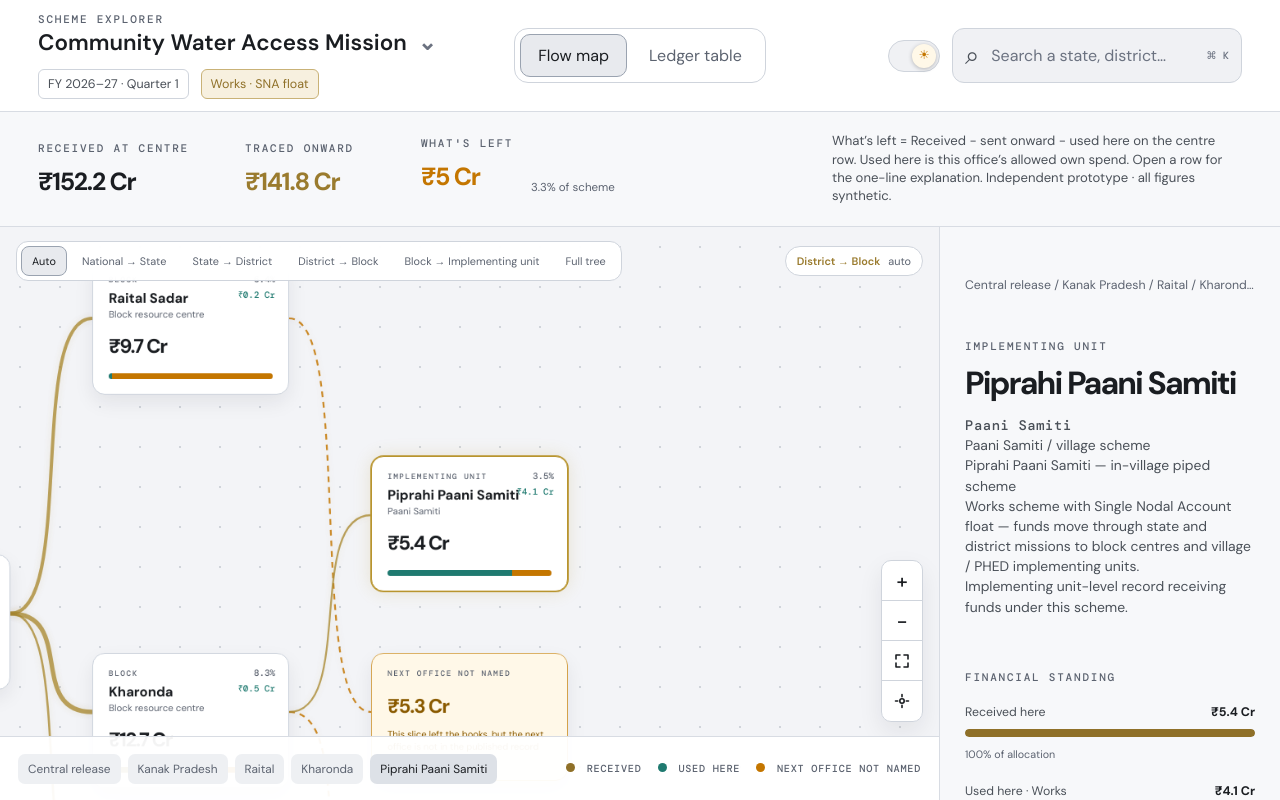
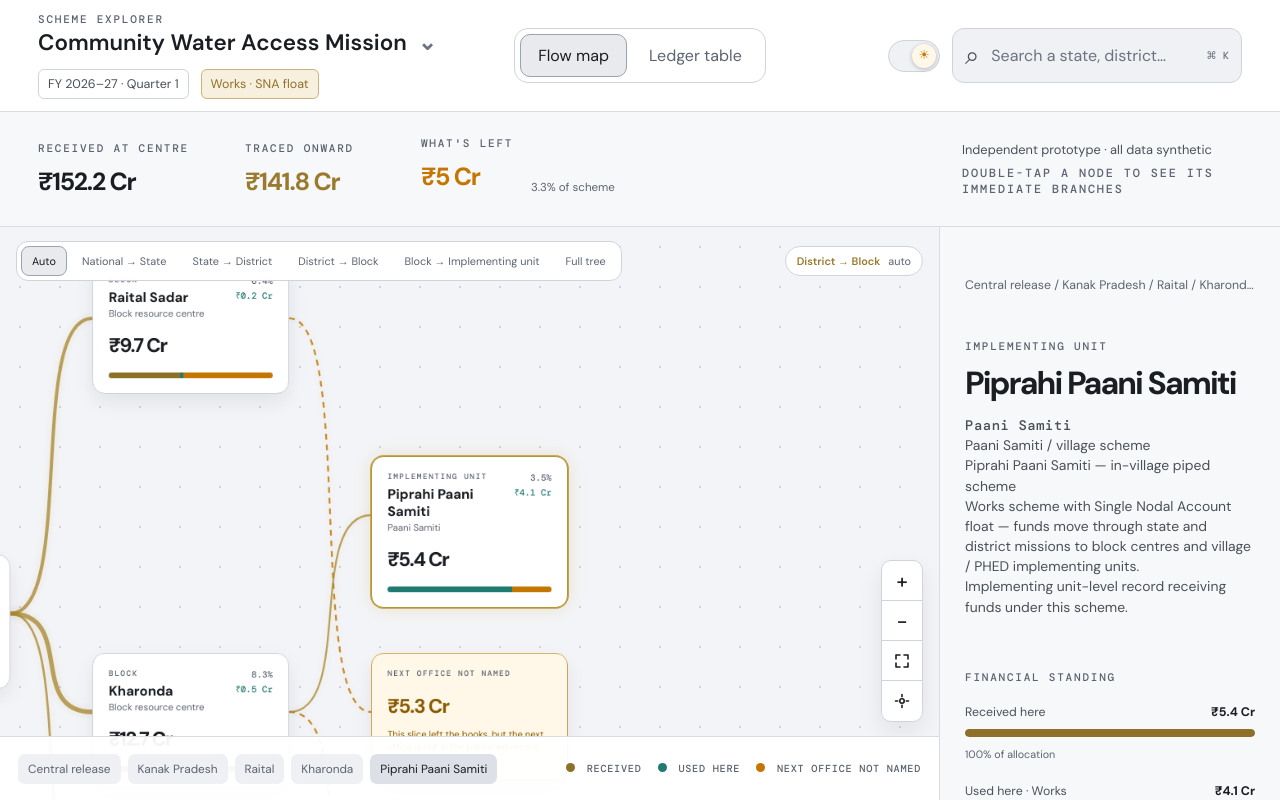
Before and after one commit to khushal-sahni/ourmoney, a React (Vite) app: page / in a window 1280 px wide. Built offline with nearby package versions, Linux system fonts and the light colour scheme.

Commit message:
fix chips

```diff
--- a/src/App.tsx
+++ b/src/App.tsx
@@ -196,9 +196,9 @@ export function App(): ReactElement {
           tone="amber"
           detail={`${metrics.awaitingSharePercent}% of scheme`}
         />
-        <p>
-          What’s left = Received − sent onward − used here on the centre row. Used here is this office’s allowed own spend.
-          Open a row for the one-line explanation. Independent prototype · all figures synthetic.
+        <p className="metrics-note">
+          Independent prototype · all data synthetic
+          <span>Double-tap a node to see its immediate branches</span>
         </p>
       </section>
 
--- a/src/components/flow-canvas.tsx
+++ b/src/components/flow-canvas.tsx
@@ -31,6 +31,17 @@ interface IPoint {
 const NODE_WIDTH = 240;
 const BUTTON_ZOOM_STEP = 1.18;
 const FIT_PADDING = 56;
+const DOUBLE_TAP_MS = 340;
+
+interface IBranchToggleState {
+  readonly collapsedIds: ReadonlySet<string>;
+  readonly revealedIds: ReadonlySet<string>;
+}
+
+const EMPTY_BRANCH_TOGGLE: IBranchToggleState = {
+  collapsedIds: new Set(),
+  revealedIds: new Set()
+};
 
 export function FlowCanvas({
   scenario,
@@ -51,12 +62,21 @@ export function FlowCanvas({
   const stageRef = useRef<HTMLDivElement>(null);
   const transformRef = useRef<ITransform>({ x: 48, y: 36, zoom: 0.82 });
   const [transform, setTransform] = useState<ITransform>(transformRef.current);
+  const [branchToggle, setBranchToggle] = useState<IBranchToggleState>(EMPTY_BRANCH_TOGGLE);
   const drag = useRef<{ readonly pointerId: number; readonly point: IPoint; readonly transform: ITransform } | undefined>(undefined);
   const touches = useRef(new Map<number, IPoint>());
   const pinch = useRef<{ readonly distance: number; readonly centre: IPoint; readonly transform: ITransform } | undefined>(undefined);
   const pendingWheel = useRef<{ anchor: IPoint; factor: number } | undefined>(undefined);
   const wheelRaf = useRef<number | undefined>(undefined);
+  const lastTapRef = useRef<{ readonly id: string; readonly at: number } | undefined>(undefined);
+  const pendingCenterIdRef = useRef<string | undefined>(undefined);
   const bandOptions = useMemo(() => hierarchyOptions(scenario.lastMileLabel), [scenario.lastMileLabel]);
+
+  useEffect(() => {
+    setBranchToggle(EMPTY_BRANCH_TOGGLE);
+    lastTapRef.current = undefined;
+    pendingCenterIdRef.current = undefined;
+  }, [scenario.id]);
 
   const applyTransform = useCallback((next: ITransform | ((current: ITransform) => ITransform)): void => {
     setTransform((current) => {
@@ -67,12 +87,76 @@ export function FlowCanvas({
   }, []);
 
   const layout = useMemo(
-    () => buildFlowLayout(scenario, hierarchyMode, transform.zoom, branchFocusId),
-    [scenario, hierarchyMode, transform.zoom, branchFocusId]
+    () => buildFlowLayout(
+      scenario,
+      hierarchyMode,
+      transform.zoom,
+      branchFocusId,
+      branchToggle.collapsedIds,
+      branchToggle.revealedIds
+    ),
+    [scenario, hierarchyMode, transform.zoom, branchFocusId, branchToggle]
   );
   const schemeTotalPaise = scenario.nodes.find((node) => node.level === 'national')?.receivedPaise
     ?? scenario.nodes[0]?.receivedPaise
     ?? 0;
+
+  const centerOnNode = useCallback((nodeId: string): void => {
+    const target = layout.nodes.find((node) => node.fundingNodeId === nodeId && node.kind === 'funding');
+    if (!target || !stageRef.current) return;
+    const rect = stageRef.current.getBoundingClientRect();
+    const zoom = transformRef.current.zoom;
+    applyTransform({
+      zoom,
+      x: rect.width / 2 - (target.x + NODE_WIDTH / 2) * zoom,
+      y: rect.height / 2 - (target.y + 70) * zoom
+    });
+  }, [applyTransform, layout.nodes]);
+
+  const toggleImmediateChildren = useCallback((nodeId: string): void => {
+    const hasChildren = scenario.nodes.some((node) => node.parentId === nodeId);
+    if (!hasChildren) return;
+
+    const childVisible = layout.nodes.some((node) => {
+      if (node.kind !== 'funding') return false;
+      const raw = scenario.nodes.find((candidate) => candidate.id === node.fundingNodeId);
+      return raw?.parentId === nodeId;
+    });
+
+    pendingCenterIdRef.current = nodeId;
+    setBranchToggle((prev) => {
+      const collapsedIds = new Set(prev.collapsedIds);
+      const revealedIds = new Set(prev.revealedIds);
+      if (collapsedIds.has(nodeId) || !childVisible) {
+        collapsedIds.delete(nodeId);
+        revealedIds.add(nodeId);
+      } else {
+        collapsedIds.add(nodeId);
+        revealedIds.delete(nodeId);
+      }
+      return { collapsedIds, revealedIds };
+    });
+  }, [layout.nodes, scenario.nodes]);
+
+  useEffect(() => {
+    const nodeId = pendingCenterIdRef.current;
+    if (!nodeId) return;
+    pendingCenterIdRef.current = undefined;
+    centerOnNode(nodeId);
+  }, [layout, centerOnNode]);
+
+  const activateNode = useCallback((nodeId: string): void => {
+    const now = performance.now();
+    const last = lastTapRef.current;
+    if (last && last.id === nodeId && now - last.at < DOUBLE_TAP_MS) {
+      lastTapRef.current = undefined;
+      onSelect(nodeId);
+      toggleImmediateChildren(nodeId);
+      return;
+    }
+    lastTapRef.current = { id: nodeId, at: now };
+    onSelect(nodeId);
+  }, [onSelect, toggleImmediateChildren]);
 
   const pointFromClient = (clientX: number, clientY: number): IPoint => {
     const rect = stageRef.current?.getBoundingClientRect();
@@ -348,7 +432,7 @@ export function FlowCanvas({
               selected={node.fundingNodeId === selectedId}
               zoom={transform.zoom}
               schemeTotalPaise={schemeTotalPaise}
-              onSelect={onSelect}
+              onActivate={activateNode}
             />
           )
         )}
@@ -405,13 +489,13 @@ function FlowNode({
   selected,
   zoom,
   schemeTotalPaise,
-  onSelect
+  onActivate
 }: {
   node: IFlowLayoutNode;
   selected: boolean;
   zoom: number;
   schemeTotalPaise: number;
-  onSelect: (id: string) => void;
+  onActivate: (id: string) => void;
 }): ReactElement {
   const compact = zoom < 0.62;
   const dot = zoom < 0.42;
@@ -428,19 +512,26 @@ function FlowNode({
       type="button"
       className={`map-node ${selected ? 'selected' : ''} ${compact ? 'compact' : ''} ${dot ? 'dot-node' : ''}`}
       style={{ left: node.x, top: node.y }}
-      onClick={() => onSelect(node.fundingNodeId)}
+      onClick={() => onActivate(node.fundingNodeId)}
+      onDoubleClick={(event) => event.preventDefault()}
       aria-pressed={selected}
     >
-      <span>{node.levelLabel}</span>
-      <strong>{node.label}</strong>
-      {!compact && !dot && node.workLabel ? <em className="node-work">{node.workLabel}</em> : null}
+      <div className="node-head">
+        <div className="node-head-main">
+          <span>{node.levelLabel}</span>
+          <strong>{node.label}</strong>
+          {!compact && !dot && node.workLabel ? <em className="node-work">{node.workLabel}</em> : null}
+        </div>
+        {!compact && !dot ? (
+          <div className="node-head-meta">
+            <em className="node-share">{share.toFixed(1)}%</em>
+            {usedHere > 0 ? <em className="node-used-chip">{formatCrore(usedHere)}</em> : null}
+          </div>
+        ) : null}
+      </div>
       {!dot && (
         <>
           <b>{formatCrore(node.amountPaise)}</b>
-          {!compact && <em className="node-share">{share.toFixed(1)}%</em>}
-          {!compact && usedHere > 0 ? (
-            <em className="node-used-chip">{formatCrore(usedHere)}</em>
-          ) : null}
           <i aria-hidden="true">
             {onwardPct > 0 ? <em className="seg-onward" style={{ width: `${onwardPct}%` }} /> : null}
             {usedPct > 0 ? <em className="seg-used" style={{ width: `${usedPct}%` }} /> : null}
--- a/src/domain/flow-hierarchy.ts
+++ b/src/domain/flow-hierarchy.ts
@@ -119,12 +119,19 @@ export function buildFlowLayout(
   scenario: ISchemeScenario,
   mode: HierarchyMode,
   zoom: number,
-  focusNodeId: string
+  focusNodeId: string,
+  collapsedIds: ReadonlySet<string> = emptyIdSet,
+  revealedIds: ReadonlySet<string> = emptyIdSet
 ): IFlowLayout {
   const visibleLevels = resolveVisibleLevels(mode, zoom);
   const band = activeBandLabel(visibleLevels, scenario.lastMileLabel);
   const focusPath = ancestorIds(scenario, focusNodeId);
+  const byId = new Map(scenario.nodes.map((node) => [node.id, node]));
+  const allChildrenByParent = groupChildren(scenario.nodes);
   const visibleFunding = scenario.nodes.filter((node) => {
+    if (isHiddenByCollapse(node, collapsedIds, byId)) return false;
+    // Double-tap reveal: force immediate children onto the map.
+    if (node.parentId && revealedIds.has(node.parentId)) return true;
     if (!visibleLevels.includes(node.level)) {
       // Keep the focus path visible so search/select never strands the user.
       return focusPath.has(node.id);
@@ -168,7 +175,8 @@ export function buildFlowLayout(
   for (const node of visibleFunding) {
     const pos = positions.get(node.id);
     if (!pos) continue;
-    const childSum = (childrenByParent.get(node.id) ?? []).reduce((sum, child) => sum + child.receivedPaise, 0);
+    // Standing math uses all named children, even when a double-tap has collapsed them on the map.
+    const childSum = (allChildrenByParent.get(node.id) ?? []).reduce((sum, child) => sum + child.receivedPaise, 0);
     const usedHere = node.usedHerePaise ?? 0;
     const matchingNational = scenario.schemeKind === 'matching-society' && node.level === 'national';
     const leftover = matchingNational
@@ -311,6 +319,8 @@ function levelLabelFor(node: IFundingNode, lastMileLabel: string): string {
   return node.level;
 }
 
+const emptyIdSet: ReadonlySet<string> = new Set();
+
 function ancestorIds(scenario: ISchemeScenario, nodeId: string): Set<string> {
   const ids = new Set<string>([nodeId]);
   let cursor = scenario.nodes.find((node) => node.id === nodeId);
@@ -319,6 +329,19 @@ function ancestorIds(scenario: ISchemeScenario, nodeId: string): Set<string> {
     cursor = scenario.nodes.find((node) => node.id === cursor?.parentId);
   }
   return ids;
+}
+
+function isHiddenByCollapse(
+  node: IFundingNode,
+  collapsedIds: ReadonlySet<string>,
+  byId: ReadonlyMap<string, IFundingNode>
+): boolean {
+  let parentId = node.parentId;
+  while (parentId) {
+    if (collapsedIds.has(parentId)) return true;
+    parentId = byId.get(parentId)?.parentId;
+  }
+  return false;
 }
 
 function isNearFocusBranch(
--- a/src/styles.css
+++ b/src/styles.css
@@ -197,7 +197,7 @@ button, input { font: inherit; }
 .metrics span,
 .node-level,
 .inspector h2,
-.map-node > span,
+.map-node .node-head-main > span,
 .awaiting-node > span {
   display: block;
   font: 500 0.69rem 'DM Mono';
@@ -517,12 +517,20 @@ button, input { font: inherit; }
   white-space: nowrap;
 }
 
-.metrics > p {
+.metrics > p,
+.metrics-note {
   margin-left: auto;
-  max-width: 410px;
+  max-width: 280px;
   color: var(--text-secondary);
-  line-height: 1.4;
-  font-size: 0.82rem;
+  line-height: 1.45;
+  font-size: 0.8rem;
+}
+
+.metrics-note span {
+  display: block;
+  margin-top: 6px;
+  color: var(--text-muted);
+  font-size: 0.74rem;
 }
 
 .workbench {
@@ -723,16 +731,38 @@ button, input { font: inherit; }
   box-shadow: 0 0 0 1px var(--gold-select), 0 0 22px var(--gold-select-glow);
 }
 
-.map-node > span,
+.map-node .node-head-main > span,
 .awaiting-node > span {
   font-size: 0.59rem;
   color: var(--text-muted);
 }
 
-.map-node strong {
+.map-node .node-head {
+  display: flex;
+  align-items: flex-start;
+  gap: 10px;
+}
+
+.map-node .node-head-main {
+  flex: 1 1 auto;
+  min-width: 0;
+}
+
+.map-node .node-head-meta {
+  flex: 0 0 auto;
+  display: grid;
+  gap: 3px;
+  justify-items: end;
+  max-width: 42%;
+}
+
+.map-node strong,
+.map-node .node-head-main strong {
   display: block;
   margin-top: 5px;
   font-size: 1.04rem;
+  line-height: 1.25;
+  overflow-wrap: anywhere;
 }
 
 .map-node .node-work {
@@ -742,6 +772,7 @@ button, input { font: inherit; }
   font-size: 0.72rem;
   color: var(--text-muted);
   line-height: 1.3;
+  overflow-wrap: anywhere;
 }
 
 .map-node > b {
@@ -752,21 +783,17 @@ button, input { font: inherit; }
 }
 
 .map-node .node-share {
-  position: absolute;
-  top: 16px;
-  right: 16px;
   font-style: normal;
   font: 500 0.68rem 'DM Mono';
   color: var(--text-muted);
+  white-space: nowrap;
 }
 
 .map-node .node-used-chip {
-  position: absolute;
-  top: 34px;
-  right: 16px;
   font-style: normal;
   font: 500 0.68rem 'DM Mono';
   color: var(--used-chip);
+  white-space: nowrap;
 }
 
 .map-node > i {
@@ -1201,12 +1228,18 @@ button, input { font: inherit; }
     padding: 17px 20px;
     gap: 24px;
     overflow: auto;
+    flex-wrap: wrap;
   }
 
   .metrics > div { min-width: 106px; }
   .metrics strong { font-size: 1.16rem; }
-  .metrics > p,
   .metrics em { display: none; }
+  .metrics-note {
+    margin-left: 0;
+    max-width: none;
+    flex: 1 1 100%;
+    font-size: 0.74rem;
+  }
 
   .workbench {
     height: calc(100vh - 256px);
```
Also changed, not shown: 2 other files (tests, documents, lock files or other folders).
